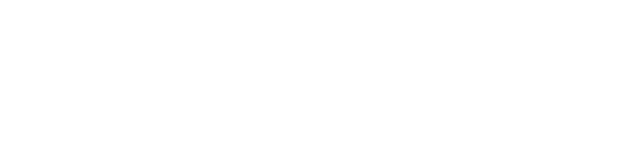
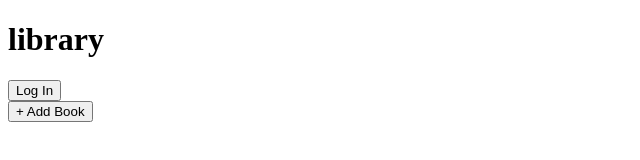
Before and after one commit to Wannabeguru/book-library, a plain HTML site: page index.html in a window 1280 px wide. Shown: the whole page, without its empty margins (0-640 px from the left). Drawn offline with Linux system fonts and the light colour scheme.

Commit message:
added layout

```diff
--- a/index.html
+++ b/index.html
@@ -9,6 +9,15 @@
     <script src="script.js" defer></script>
 </head>
 <body>
+    <div class="header">
+        <h1>library</h1>
+        <button class="loginBtn">Log In</button>
+    </div>
+
+    <div class="book-container">
+        <button class="addBook">+ Add Book</button>
+    </div>
+
 
 </body>
 </html>
```
